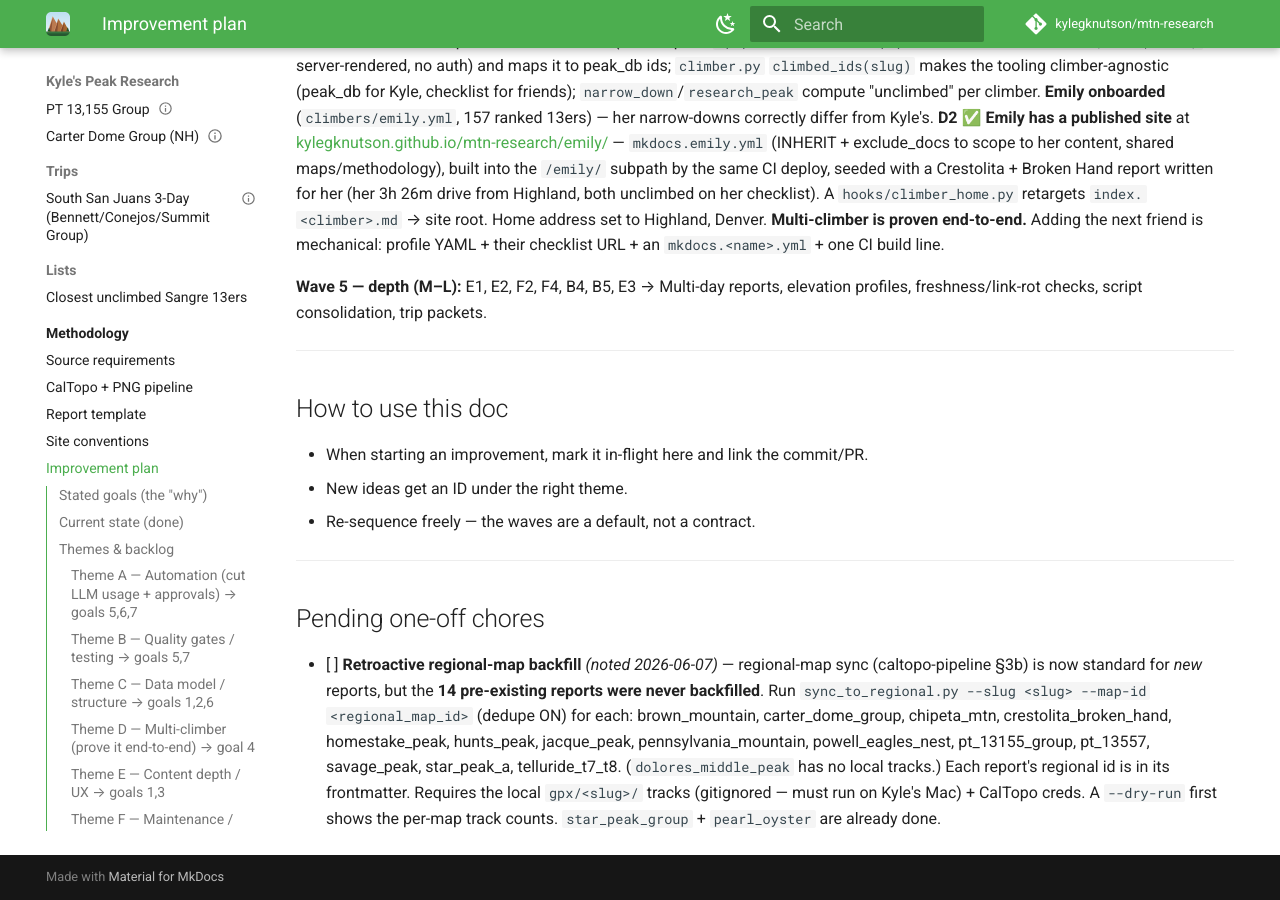
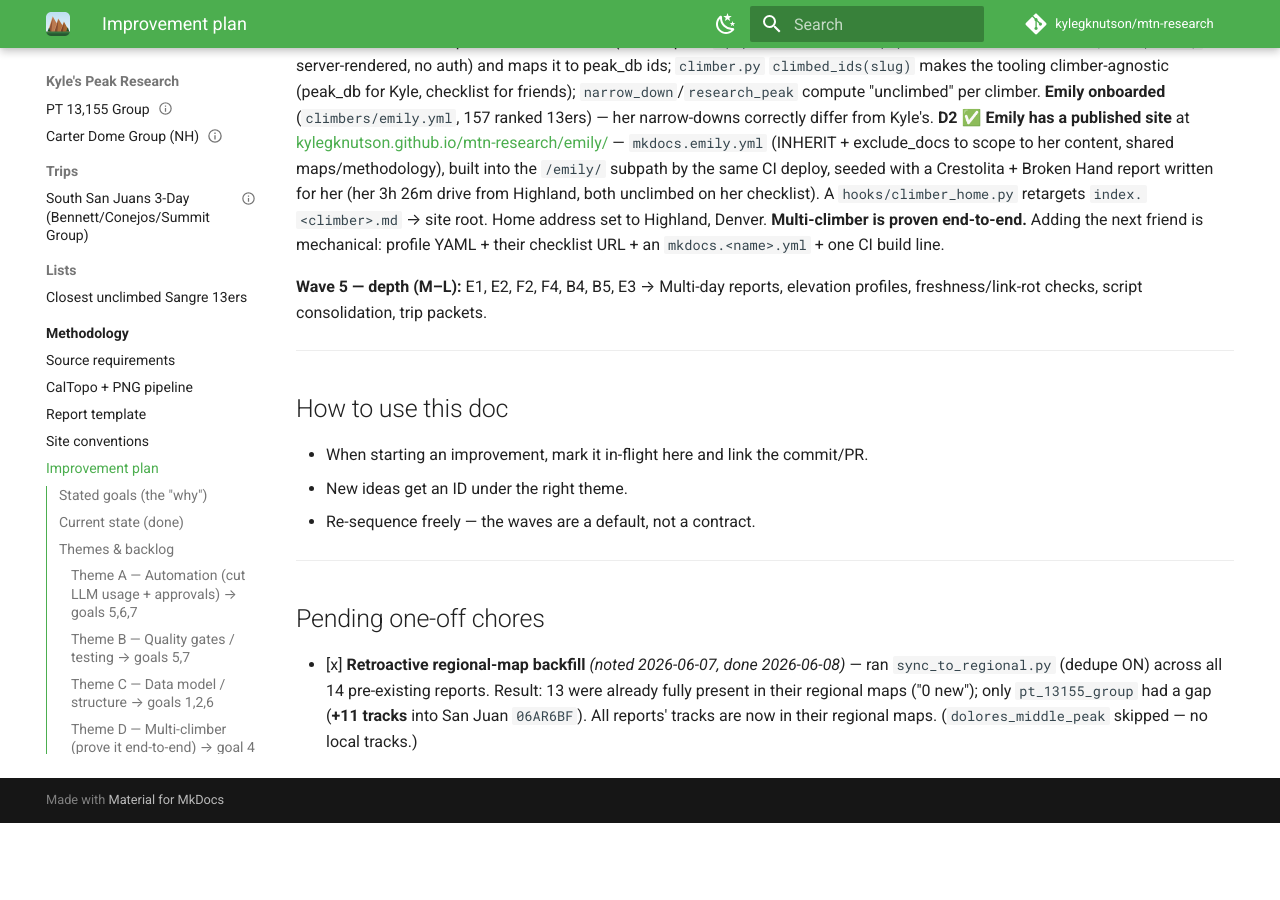
Before and after one commit to kylegknutson/mtn-research, an MkDocs documentation site: the page built from docs/methodology/improvement-plan.md, in a window 1280 px wide and 900 px high, scrolled down 4520 px. Built offline with MkDocs 1.6.1 and Material for MkDocs 9.7.7, drawn with Linux system fonts in a browser that asks for light colours; comment, search, counter and statistics services are not loaded; after the commit the page ends 5343 px from its top, so only the background shows below that.

Commit message:
Mark regional-map backfill done
Ran sync_to_regional across all 14 pre-existing reports (dedupe on). 13 were
already fully present in their regional maps; pt_13155_group had a gap (+11
tracks into San Juan 06AR6BF). All report tracks now in their regional maps.

```diff
--- a/docs/methodology/improvement-plan.md
+++ b/docs/methodology/improvement-plan.md
@@ -132,4 +132,4 @@ Build in order of *value per effort*, smallest-first within a wave so each step
 
 ## Pending one-off chores
 
-- [ ] **Retroactive regional-map backfill** *(noted 2026-06-07)* — regional-map sync (caltopo-pipeline §3b) is now standard for *new* reports, but the **14 pre-existing reports were never backfilled**. Run `sync_to_regional.py --slug <slug> --map-id <regional_map_id>` (dedupe ON) for each: brown_mountain, carter_dome_group, chipeta_mtn, crestolita_broken_hand, homestake_peak, hunts_peak, jacque_peak, pennsylvania_mountain, powell_eagles_nest, pt_13155_group, pt_13557, savage_peak, star_peak_a, telluride_t7_t8. (`dolores_middle_peak` has no local tracks.) Each report's regional id is in its frontmatter. Requires the local `gpx/<slug>/` tracks (gitignored — must run on Kyle's Mac) + CalTopo creds. A `--dry-run` first shows the per-map track counts. `star_peak_group` + `pearl_oyster` are already done.
+- [x] **Retroactive regional-map backfill** *(noted 2026-06-07, done 2026-06-08)* — ran `sync_to_regional.py` (dedupe ON) across all 14 pre-existing reports. Result: 13 were already fully present in their regional maps ("0 new"); only `pt_13155_group` had a gap (**+11 tracks** into San Juan `06AR6BF`). All reports' tracks are now in their regional maps. (`dolores_middle_peak` skipped — no local tracks.)
```
